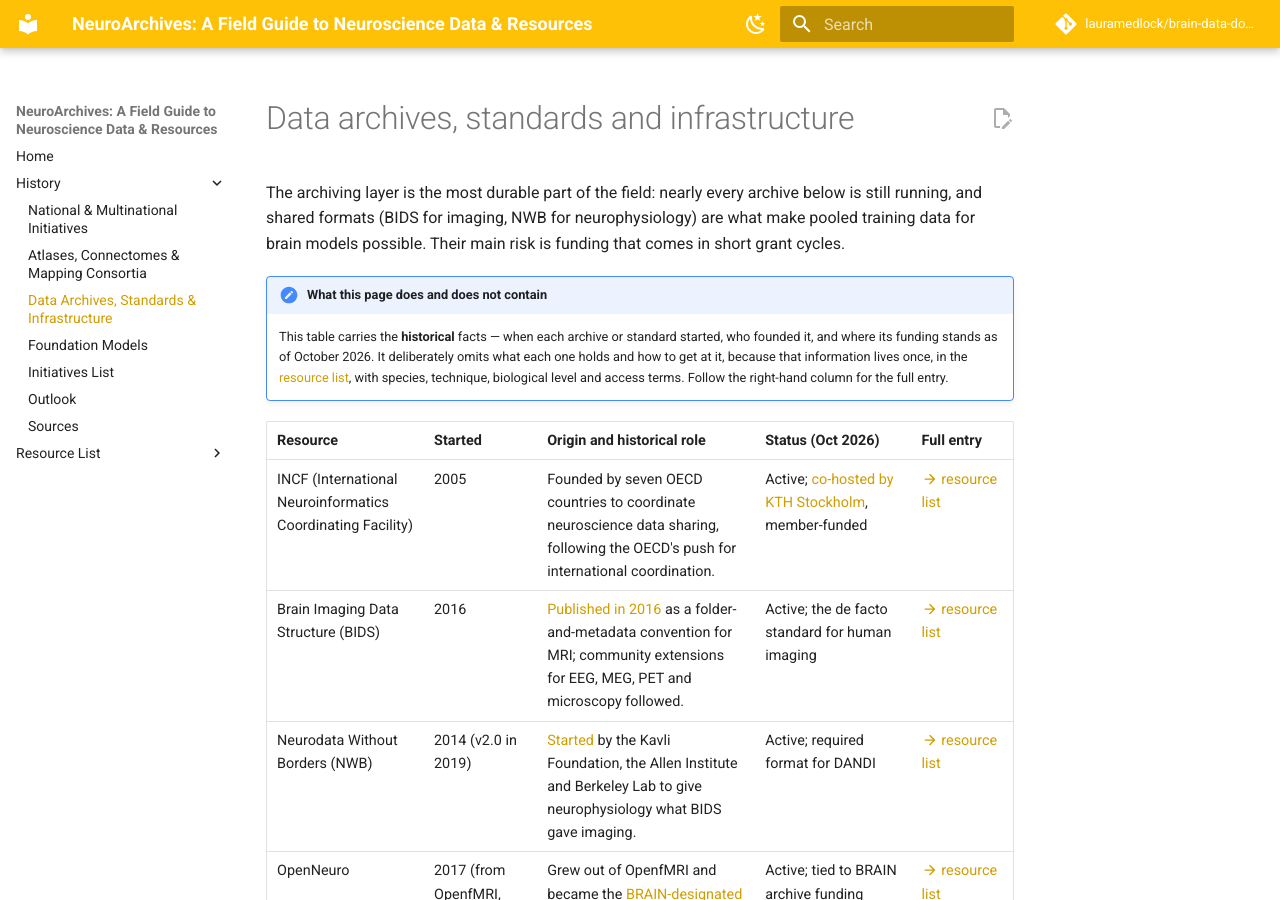
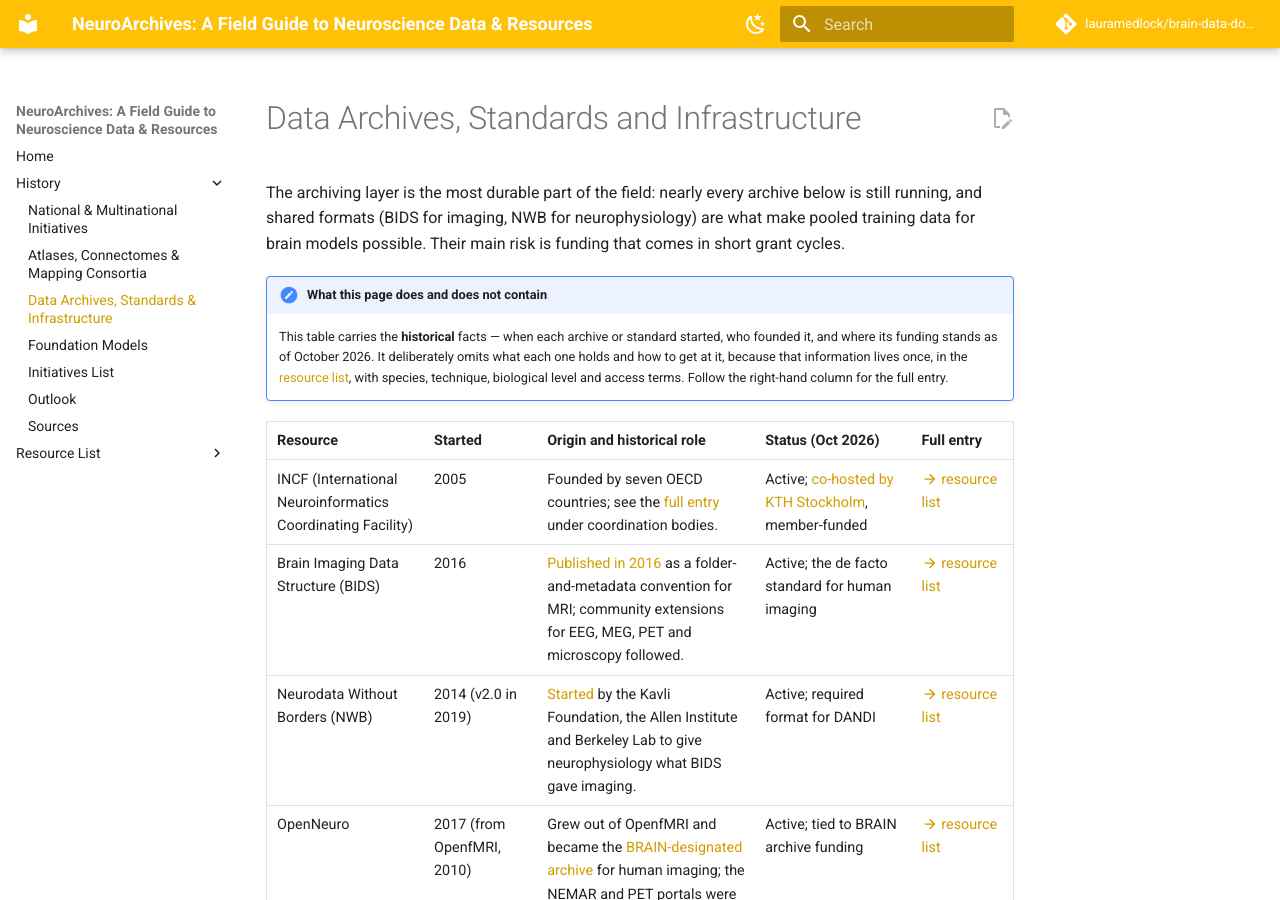
Before and after one commit to lauramedlock/neuroarchives, an MkDocs documentation site: the page built from docs/history/infrastructure.md, in a window 1280 px wide and 900 px high. Built offline with MkDocs 1.6.1 and Material for MkDocs 9.7.7, drawn with Linux system fonts in a browser that asks for light colours; comment, search, counter and statistics services are not loaded.

Commit message:
Fix capitalization in infrastructure documentation

```diff
--- a/docs/history/infrastructure.md
+++ b/docs/history/infrastructure.md
@@ -1,4 +1,4 @@
-# Data archives, standards and infrastructure
+# Data Archives, Standards and Infrastructure
 
 The archiving layer is the most durable part of the field: nearly every archive below is still running, and shared formats (BIDS for imaging, NWB for neurophysiology) are what make pooled training data for brain models possible. Their main risk is funding that comes in short grant cycles.
 
@@ -10,7 +10,7 @@
 
 | Resource | Started | Origin and historical role | Status (Oct 2026) | Full entry |
 |---|---|---|---|---|
-| INCF (International Neuroinformatics Coordinating Facility) | 2005 | Founded by seven OECD countries to coordinate neuroscience data sharing, following the OECD's push for international coordination. | Active; [co-hosted by KTH Stockholm](https://neurotecheu.umh.es/en/?p=1741), member-funded | [:material-arrow-right: resource list](../resources/standards-catalogs.md) |
+| INCF (International Neuroinformatics Coordinating Facility) | 2005 | Founded by seven OECD countries; see the [full entry](national-initiatives.md) under coordination bodies. | Active; [co-hosted by KTH Stockholm](https://neurotecheu.umh.es/en/?p=1741), member-funded | [:material-arrow-right: resource list](../resources/standards-catalogs.md) |
 | Brain Imaging Data Structure (BIDS) | 2016 | [Published in 2016](https://www.ncbi.nlm.nih.gov/pmc/articles/PMC4978148/) as a folder-and-metadata convention for MRI; community extensions for EEG, MEG, PET and microscopy followed. | Active; the de facto standard for human imaging | [:material-arrow-right: resource list](../resources/standards-catalogs.md) |
 | Neurodata Without Borders (NWB) | 2014 (v2.0 in 2019) | [Started](https://arxiv.org/pdf/2310.04317) by the Kavli Foundation, the Allen Institute and Berkeley Lab to give neurophysiology what BIDS gave imaging. | Active; required format for DANDI | [:material-arrow-right: resource list](../resources/standards-catalogs.md) |
 | OpenNeuro | 2017 (from OpenfMRI, 2010) | Grew out of OpenfMRI and became the [BRAIN-designated archive](https://www.nimh.nih.gov/funding/grant-writing-and-application-process/concept-clearances/2020/brain-initiative-data-archives-for-brain-initiative) for human imaging; the NEMAR and PET portals were added later. | Active; tied to BRAIN archive funding | [:material-arrow-right: resource list](../resources/federated-archives.md) |
```
